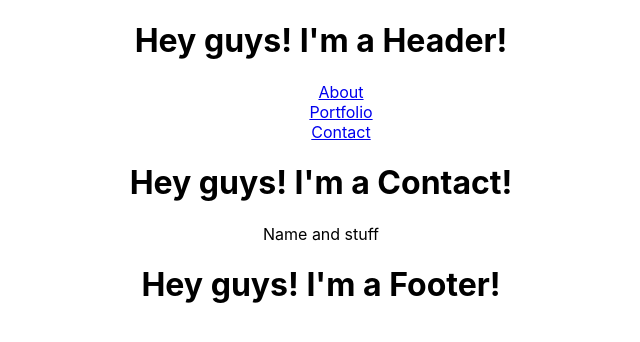
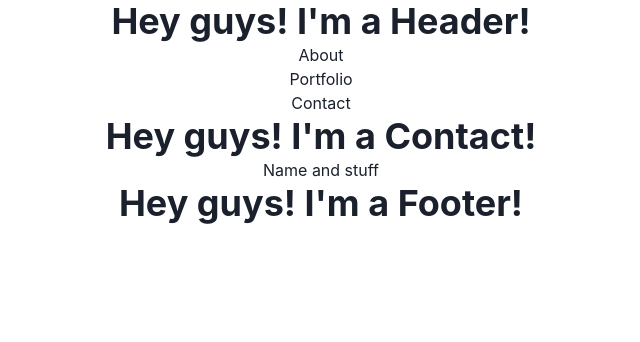
Before and after one commit to LindseyIsaac/Portfolioooo, a React (Create React App) app: page /Contact in a window 1280 px wide. Shown: the top 342 px of the page, without its empty margins (319-959 px from the left). Built offline with nearby package versions, Linux system fonts and the light colour scheme.

Commit message:
implimented chakra

```diff
--- a/package.json
+++ b/package.json
@@ -3,9 +3,13 @@
   "version": "0.1.0",
   "private": true,
   "dependencies": {
+    "@chakra-ui/react": "^2.7.1",
+    "@emotion/react": "^11.11.1",
+    "@emotion/styled": "^11.11.0",
     "@testing-library/jest-dom": "^5.16.5",
     "@testing-library/react": "^13.4.0",
     "@testing-library/user-event": "^13.5.0",
+    "framer-motion": "^10.12.18",
     "react": "^18.2.0",
     "react-dom": "^18.2.0",
     "react-router-dom": "^6.14.0",
--- a/src/App.js
+++ b/src/App.js
@@ -15,8 +15,6 @@ function App() {
       <Route path="/" element={<About/>}></Route>
       <Route path="/Portfolio" element={<Portfolio/>}></Route>
       <Route path="/Contact" element={<Contact/>}></Route>
-
-
       </Routes>
       <Footer/>
       </BrowserRouter>
--- a/src/components/about.js
+++ b/src/components/about.js
@@ -1,9 +1,9 @@
 import React from "react";
-
+import{Heading}from"@chakra-ui/react"
 function About() {
   return (
     <div>
-      <h1>Hey guys! I'm a About!</h1>
+      <Heading as = "h1">Hey guys! I'm a About!</Heading>
      I like candy.
     </div>
   );
--- a/src/components/contact.js
+++ b/src/components/contact.js
@@ -1,12 +1,15 @@
 import React from "react";
-
+import{Heading}from"@chakra-ui/react"
 function Contact() {
   return (
     <div>
-      <h1>Hey guys! I'm a Contact!</h1>
+      <Heading as = "h1">Hey guys! I'm a Contact!</Heading>
      Name and stuff
     </div>
   );
 }
 
 export default Contact;
+
+
+// chakra has its own h1
--- a/src/components/footer.js
+++ b/src/components/footer.js
@@ -1,9 +1,9 @@
 import React from "react";
-
+import{Heading}from"@chakra-ui/react"
 function Footer() {
   return (
     <div>
-      <h1>Hey guys! I'm a Footer!</h1>
+      <Heading as = "h1">Hey guys! I'm a Footer!</Heading>
 
     </div>
   );
--- a/src/components/header.js
+++ b/src/components/header.js
@@ -1,9 +1,10 @@
 import React from "react";
 import { Link } from "react-router-dom";
+import{Heading}from"@chakra-ui/react"
 function Header() {
   return (
     <div>
-      <h1>Hey guys! I'm a Header!</h1>
+      <Heading as = "h1">Hey guys! I'm a Header!</Heading>
      <ul>
     <li><Link to="/">About</Link></li>
     <li><Link to="/Portfolio">Portfolio</Link></li>
--- a/src/components/portfolio.js
+++ b/src/components/portfolio.js
@@ -1,9 +1,9 @@
 import React from "react";
-
+import{Heading}from"@chakra-ui/react"
 function Portfolio() {
   return (
     <div>
-      <h1>Hey guys! I'm a Portfolio!</h1>
+      <Heading as = "h1">Hey guys! I'm a Portfolio!</Heading>
 
     </div>
   );
--- a/src/index.js
+++ b/src/index.js
@@ -3,12 +3,13 @@ import ReactDOM from 'react-dom/client';
 import './index.css';
 import App from './App';
 import reportWebVitals from './reportWebVitals';
+import { ChakraProvider } from '@chakra-ui/react'
 
 const root = ReactDOM.createRoot(document.getElementById('root'));
 root.render(
-  <React.StrictMode>
-    <App />
-  </React.StrictMode>
+<ChakraProvider>
+      <App />
+    </ChakraProvider>
 );
 
 // If you want to start measuring performance in your app, pass a function
```
Also changed, not shown: 1 other file (tests, documents, lock files or other folders).
